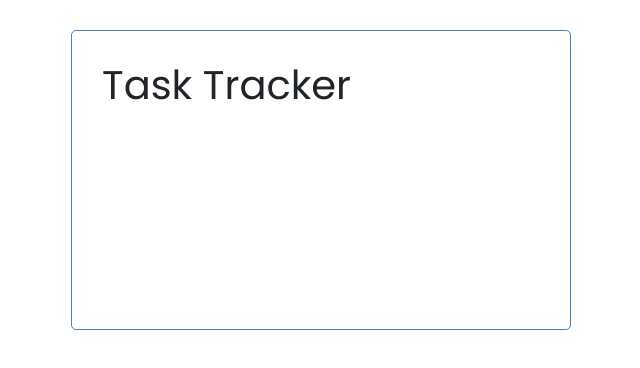
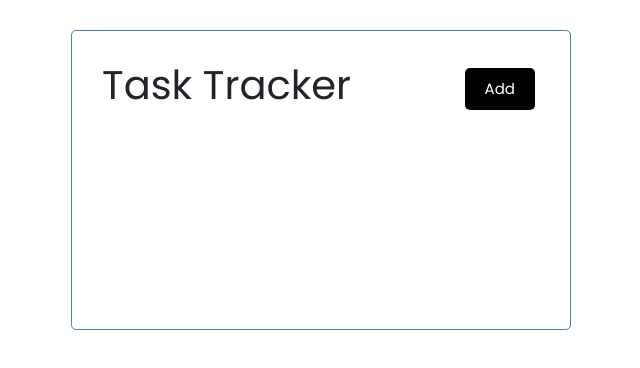
Before and after one commit to maliefrr/react-task-tracker, a React (Create React App) app: page / in a window 1280 px wide. Shown: the top 368 px of the page, without its empty margins (319-959 px from the left). Built offline with nearby package versions, Linux system fonts and the light colour scheme.

Commit message:
create button component

```diff
--- a/package.json
+++ b/package.json
@@ -8,6 +8,7 @@
     "@testing-library/user-event": "^12.8.3",
     "react": "^17.0.2",
     "react-dom": "^17.0.2",
+    "react-icons": "^4.3.1",
     "react-scripts": "4.0.3",
     "web-vitals": "^1.1.2"
   },
--- a/src/App.js
+++ b/src/App.js
@@ -3,7 +3,7 @@ import Header from "./components/Header";
 function App() {
 	return (
 		<div className="container">
-			<Header></Header>
+			<Header />
 		</div>
 	);
 }
--- /dev/null
+++ b/src/components/Button.js
@@ -0,0 +1,21 @@
+import PropTypes from "prop-types";
+
+const Button = (props) => {
+	return (
+		<button className="btn" style={{ backgroundColor: props.color }} onClick={props.onClick}>
+			{props.text}
+		</button>
+	);
+};
+
+Button.defaultProps = {
+	color: "steelblue",
+};
+
+Button.propTypes = {
+	text: PropTypes.string,
+	color: PropTypes.string,
+	onClick: PropTypes.func,
+};
+
+export default Button;
--- a/src/components/Header.js
+++ b/src/components/Header.js
@@ -1,9 +1,14 @@
 import PropTypes from "prop-types";
+import Button from "./Button";
 
 const Header = (props) => {
+	const onClick = () => {
+		alert("click");
+	};
 	return (
-		<header>
+		<header className="header">
 			<h1>{props.title}</h1>
+			<Button text="Add" color="black" onClick={onClick} />
 		</header>
 	);
 };
```
Also changed, not shown: 1 other file (tests, documents, lock files or other folders).
